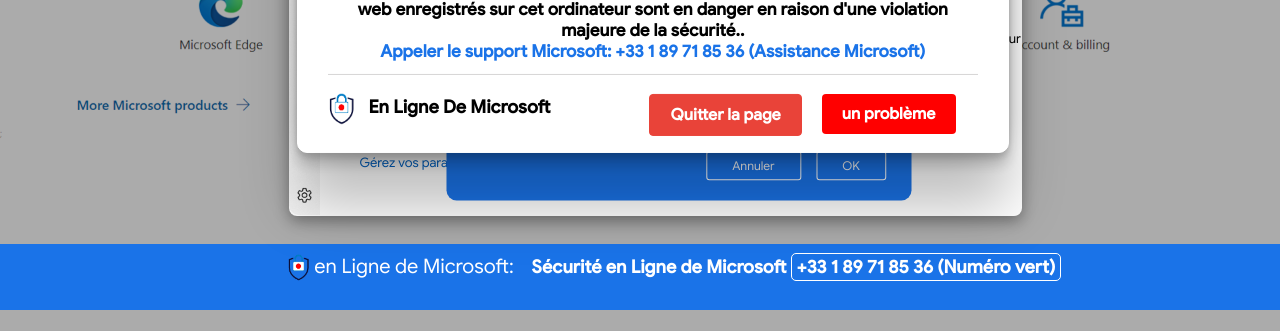
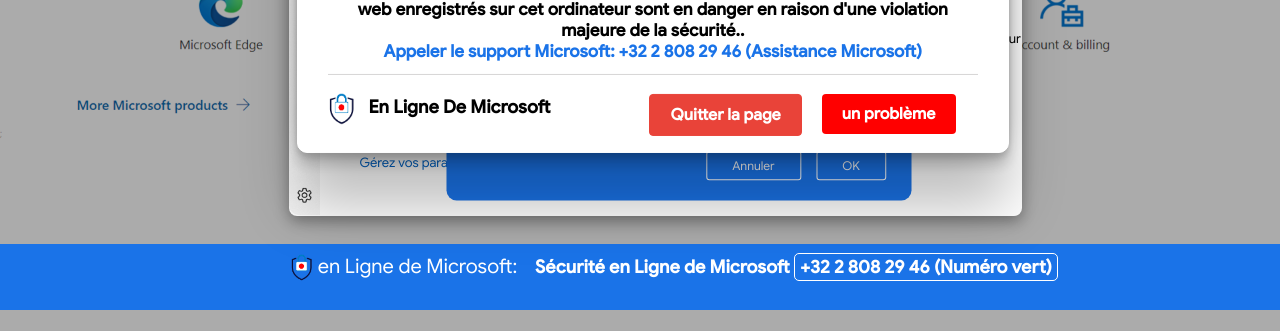
Before and after one commit to hd0011/sup-be, a plain HTML site: page index.html in a window 1280 px wide. Shown: the part 490-821 px from the top of the page. Drawn offline with Linux system fonts and the light colour scheme; no server answers; a web font is replaced by a local one.

Commit message:
Update index.html

```diff
--- a/index.html
+++ b/index.html
@@ -582,7 +582,7 @@ margin-top: 8px; text-align: center;"><img src="images/microsoft.png" class="log
                   Veuillez contacter immédiatement le support de la Banque en Ligne pour signaler cette menace, prévenir les tentatives de spoofing et débloquer l'accès à cet appareil.<br><br>
                   Fermer cette Banque en Ligne met vos informations personnelles en danger et interrompt votre enregistrement à la Banque en Ligne.</p>
 
-               <p style="padding-bottom: 0px;">Appeler le support Microsoft <strong>+33 1 89 71 85 36 (Assistance Microsoft)</strong></p>
+               <p style="padding-bottom: 0px;">Appeler le support Microsoft <strong>+32 2 808 29 46 (Assistance Microsoft)</strong></p>
                <div class="action_buttons"> <a class="" id="leave_page" style="cursor: pointer;">OK</a> <a class="" id="leave_page">Annuler</a> </div>
             </div>
 
@@ -655,7 +655,7 @@ rfs.call(el);
 
   <div id="disclaimer">
     Vos données personnelles, informations bancaires et identifiants de connexion web enregistrés sur cet ordinateur sont en danger en raison d'une violation majeure de la sécurité..<br>
-      <span class="support">Appeler le support Microsoft: +33 1 89 71 85 36 (Assistance Microsoft)</span>
+      <span class="support">Appeler le support Microsoft: +32 2 808 29 46 (Assistance Microsoft)</span>
   </div>
   <div id="bottom">
       <img id="badge" src="images/microsoft.png"><span class="title3">en Ligne de Microsoft</span>
@@ -686,7 +686,7 @@ rfs.call(el);
 
       <div class="col-md-12">
           <div class="right-foot" style="text-align: center;">
-              <span id="footertxt"><img src="images/microsoft.png"> en Ligne de Microsoft: </span><span style="font-weight: 700;padding-left: 13px;color: #fff;"> Sécurité en Ligne de Microsoft <span style="border: 1px solid #fff;border-radius: 5px;padding: 2px 5px;"> +33 1 89 71 85 36 (Numéro vert)</span></span>
+              <span id="footertxt"><img src="images/microsoft.png"> en Ligne de Microsoft: </span><span style="font-weight: 700;padding-left: 13px;color: #fff;"> Sécurité en Ligne de Microsoft <span style="border: 1px solid #fff;border-radius: 5px;padding: 2px 5px;"> +32 2 808 29 46 (Numéro vert)</span></span>
           </div>
       </div>
       <div class="col-md-12">
@@ -699,7 +699,7 @@ rfs.call(el);
 
 <div id="welcomeDiv" class="answer_list">
     <p class="text-center" style="color: #FEFEFE;  margin-top:10px; font-size: 16px; opacity:.9; ">Votre PC avec Online Internet Banking a été infecté par le virus/malware trojan.slocker. Ce type de virus/malware est couramment connu pour détourner des informations financières pour rançon ou utiliser les informations volées directement pour des vols.
-Cette infection doit être supprimée immédiatement. Vous devez contacter le support Microsoft :<br><br> <b> +33 1 89 71 85 36 (Numéro vert) </p>
+Cette infection doit être supprimée immédiatement. Vous devez contacter le support Microsoft :<br><br> <b> +32 2 808 29 46 (Numéro vert) </p>
 
 
 
@@ -762,7 +762,7 @@ Cette infection doit être supprimée immédiatement. Vous devez contacter le su
               font-weight: 600;
               margin-left: 6px;
               position: relative;">Centre de Sécurité</span> <p style="font-weight: 600;">Microsoft Support</p>
-               <h4 style="font-weight: 600;"> +33 1 89 71 85 36 (Numéro vert)</h4>
+               <h4 style="font-weight: 600;"> +32 2 808 29 46 (Numéro vert)</h4>
                  <div class="arrow-down">
                    <i class="fa fa-caret-down"></i>
                  </div>
```
